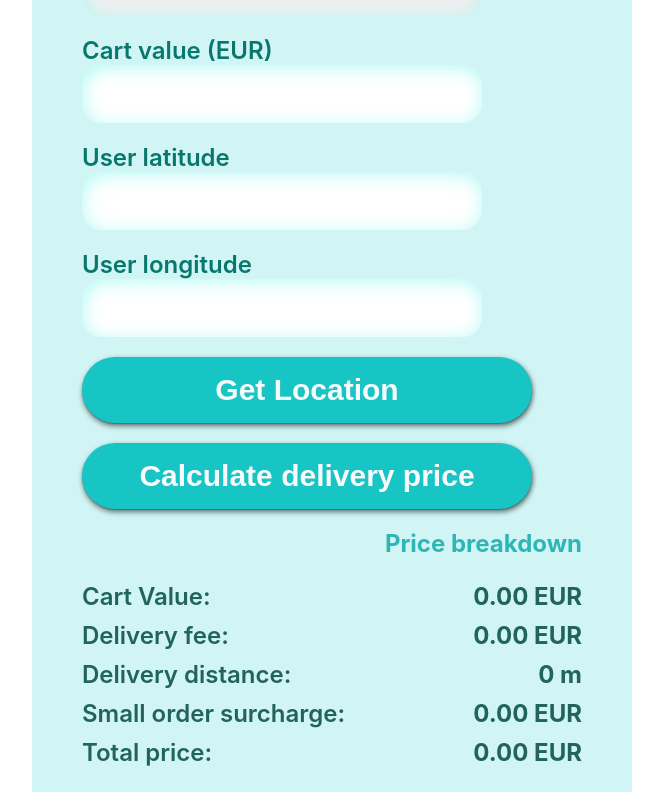
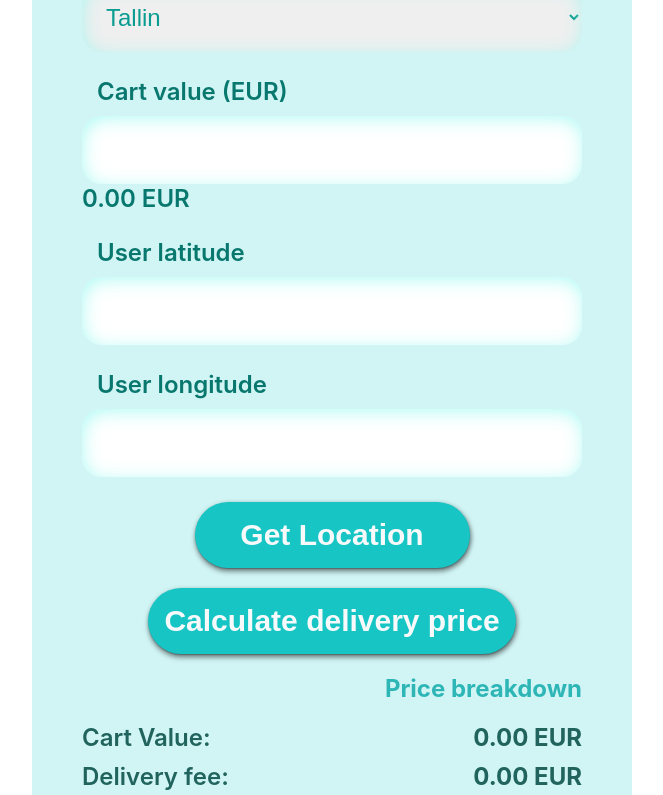
Before and after one commit to bmv000/test-calculator, a React (Create React App) app: page / in a window 1280 px wide. Shown: the part 265-1060 px from the top of the page, without its empty margins (308-971 px from the left). Built offline with nearby package versions, Linux system fonts and the light colour scheme; no server answers.

Commit message:
add data-test-id and data-raw-value and update readme

```diff
--- a/src/App.module.css
+++ b/src/App.module.css
@@ -1,5 +1,5 @@
 .pc__page {
-    padding: 15px 50px;
+    padding: 30px 50px;
       background-color: #d1f5f5;
       margin-left: auto;
     margin-right: auto;
@@ -10,21 +10,13 @@
 .pc__form{
   display: flex;
   flex-direction: column;
-  gap: 20px;
+
+  gap: 25px;
 }
 .pc__required{
   color: rgb(243, 76, 35);
 }
-/*.pc__h1__span{
-  display: inline-block;
-  max-width: 450px;
-  height: 100px;
-  line-height: 50px;
-  text-align: center;
-  border-radius: 50px;
-   background-color: rgb(23, 197, 197);
-  border: 2px;
-}*/
+
 .pc__h1{
   text-align: center;
   margin-left: auto;
@@ -34,7 +26,7 @@
   color: rgb(23, 197, 197);
 
 }
-.pc__h3{
+.pc__h2{
   text-align: right;
   font-size: 24px;
   font-weight: 700;
@@ -44,11 +36,14 @@
     display: flex;
   flex-direction: column;
 
-   max-width: 400px;
+   max-width: 600px;
   font-size: 24px;
   font-weight: 600;
    color: rgb(8, 119, 110);
 
+}
+.pc__label__span{
+  margin-left: 15px;
 }
 .pc__li{
   display: flex;
@@ -65,7 +60,9 @@
    font-weight: 750;
 }
 .pc__input{
-      padding: 15px;
+  max-width: 600px;
+  margin-top: 10px;
+      padding: 20px;
   font-size: 24px;
   border: none;
   box-shadow: 1px 3px 22px -4px #98f8f0 inset;
@@ -81,9 +78,20 @@
    box-shadow: 0px 5px 5px rgba(0, 0, 0.5, 0.15),
     0px 1px 1px rgba(0, 0, 0.5, 0.2), 1px 2px 5px rgba(0, 0, 0, 0.5);
 }
+.pc__button__div{
+  display: flex;
+  flex-direction: column;
+  text-align: center;
+ align-items: center;
+}
 .pc__button{
 
-    width: 450px;
+  margin-left: auto;
+    margin-right: auto;
+ text-align: center;
+ align-items: center;
+    min-width: 275px;
+    max-width: 600px;
   padding: 16px;
   border: none;
   font-size: 30px;
@@ -95,10 +103,24 @@
   margin-bottom: 20px;
   box-shadow: 0px 5px 5px rgba(0, 0, 0.5, 0.15),
     0px 1px 1px rgba(0, 0, 0.5, 0.2), 1px 2px 5px rgba(0, 0, 0, 0.5);
-}
+transition: background-color 0.3s
+  }
 .pc__button:hover,
 .pc__button:focus {
   background-color: #fafafd;
    color: rgb(14, 202, 202);
     border: none;
 }
+.pc__li__total{
+  display: flex;
+  justify-content: space-between;
+  font-size: 34px;
+  font-weight: 800;
+  color: rgb(8, 173, 173);
+}
+
+.pc__span__total{
+  font-size: 34px;
+  font-weight: 800;
+  color: rgb(8, 173, 173);
+}
--- a/src/App.tsx
+++ b/src/App.tsx
@@ -145,7 +145,7 @@ const App: React.FC = () => {
     console.log(baseDeliveryFee); //190
 
     //if we want to check the delivery calculation
-     //deliveryDistance = 1000;
+     deliveryDistance = 1000;
 
     const deliveryParam: DistanceParam = getDeliveryParams(deliveryDistance, venueData2.venue_raw.delivery_specs.delivery_pricing.distance_ranges);
 
@@ -176,12 +176,12 @@ const App: React.FC = () => {
 
       <form onSubmit={handleSubmit(onSubmit)} className={styles.pc__form}>
 
-          <h3 className={styles.pc__h3}>Details</h3>
+          <h2 className={styles.pc__h2}>Details order</h2>
           <div>
             <label className={styles.pc__label}>
-              Venue slug
+              <span className={styles.pc__label__span}>Venue slug</span>
 
- <select className={styles.pc__input}>
+ <select className={styles.pc__input} data-test-id="venueSlug">
 
        <option value="home-assignment-venue-tallin"> Tallin </option>
 
@@ -191,7 +191,7 @@ const App: React.FC = () => {
           </div>
           <div>
             <label className={styles.pc__label}>
-              Cart value (EUR)
+              <span className={styles.pc__label__span}>Cart value (EUR)</span>
             <Controller
               name="cartValue"
 
@@ -204,15 +204,33 @@ const App: React.FC = () => {
 
                   },
                 }}
-                render={({ field }) => <input data-raw-value="cartValue" type="number" {...field} className={styles.pc__input}/>}
-              />
-              {errors.cartValue && <span className={styles.pc__required}>{errors.cartValue.message}</span>}
-            </label>
+              render={({ field }) => {
+      const rawValue = field.value ? Math.round(parseFloat(field.value) * 100) : 0; // Преобразование в "сырое" значение
+
+      return (
+        <>
+          <input
+            data-raw-value={rawValue}
+            data-test-id="cartValue"
+            type="number"
+            step="0.01"
+            {...field}
+            className={styles.pc__input}
+          />
+          <span data-raw-value={rawValue}>
+            {field.value ? (parseFloat(field.value).toFixed(2)) : '0.00'} EUR
+          </span>
+        </>
+      );
+    }}
+  />
+  {errors.cartValue && <span className={styles.pc__required}>{errors.cartValue.message}</span>}
+</label>
           </div>
          <div>
 
         <label className={styles.pc__label}>
-          User latitude
+          <span className={styles.pc__label__span}>User latitude</span>
           <Controller
             name="userLatitude"
             control={control}
@@ -223,14 +241,14 @@ const App: React.FC = () => {
                 message: "Invalid latitude",
               },
             }}
-            render={({ field }) => <input data-raw-value="userLatitude" type="number" {...field} className={styles.pc__input} />}
+            render={({ field }) => <input  data-test-id="userLatitude" type="number" {...field} className={styles.pc__input} />}
           />
           {errors.userLatitude && <span className={styles.pc__required}>{errors.userLatitude.message}</span>}
         </label>
       </div>
       <div>
         <label className={styles.pc__label}>
-          User longitude
+           <span className={styles.pc__label__span}>User longitude</span>
           <Controller
             name="userLongitude"
             control={control}
@@ -241,12 +259,12 @@ const App: React.FC = () => {
                 message: "Invalid longitude",
               },
             }}
-            render={({ field }) => <input data-raw-value="userLongitude" type="number" {...field}  className={styles.pc__input}/>}
+            render={({ field }) => <input data-raw-value="field.value" data-test-id="userLongitude" type="number" {...field}  className={styles.pc__input}/>}
           />
           {errors.userLongitude && <span className={styles.pc__required}>{errors.userLongitude.message}</span>}
         </label>
       </div>
-      <div>
+      <div className={styles.pc__button__div}>
         <button type="button" onClick={getLocation} className={styles.pc__button}>
           Get Location
         </button>
@@ -258,33 +276,38 @@ const App: React.FC = () => {
 
       </form>
 
-      <ul>
-        <h3 className={styles.pc__h3}>Price breakdown</h3>
+      <ul data-test-id="price-breakdown">
+        <h2 className={styles.pc__h2}>Price breakdown</h2>
         <li className={styles.pc__li}>
           Cart Value:{" "}
-          <span className={styles.pc__span}>
+          <span className={styles.pc__span}
+            data-raw-value={outputs.cartValue}>
             {(outputs.cartValue / 100).toFixed(2)} EUR
           </span>
         </li>
         <li className={styles.pc__li}>
           Delivery fee:{" "}
-          <span className={styles.pc__span}>
+          <span className={styles.pc__span}
+          data-raw-value={outputs.deliveryFee}>
             {(outputs.deliveryFee / 100).toFixed(2)} EUR
           </span>
         </li>
-        <li className={styles.pc__li}>
+        <li className={styles.pc__li}
+        data-raw-value={outputs.deliveryDistance}>
           Delivery distance:{" "}
           <span className={styles.pc__span}>{outputs.deliveryDistance} m</span>
         </li>
         <li className={styles.pc__li}>
           Small order surcharge:{" "}
-          <span className={styles.pc__span}>
+          <span className={styles.pc__span}
+          data-raw-value={outputs.smallOrderSurcharge}>
             {(outputs.smallOrderSurcharge / 100).toFixed(2)} EUR
           </span>
         </li>
-        <li className={styles.pc__li}>
+        <li className={styles.pc__li__total}>
           Total price:{" "}
-          <span className={styles.pc__span}>
+          <span className={styles.pc__span__total}
+          data-raw-value={outputs.totalPrice}>
             {(outputs.totalPrice / 100).toFixed(2)} EUR
           </span>
         </li>
```
Also changed, not shown: tsconfig.json (+18 -18 lines), 1 other file (tests, documents, lock files or other folders).
